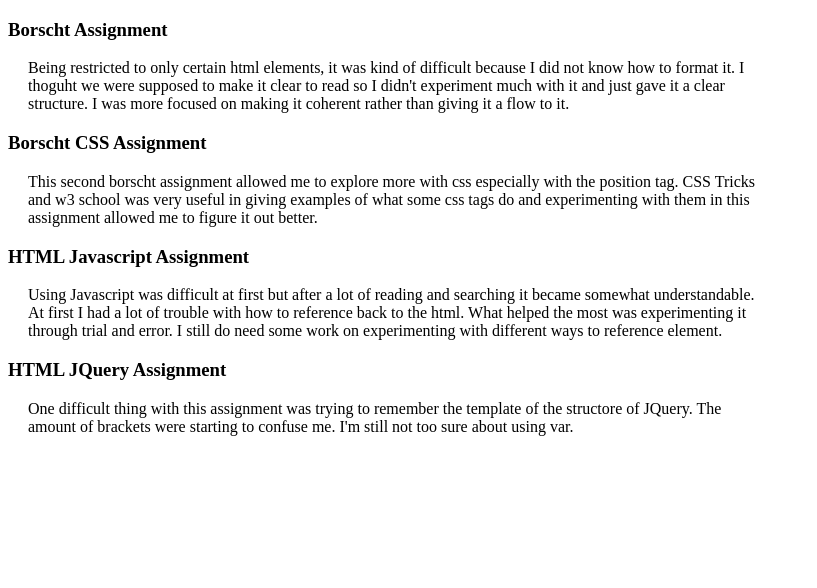
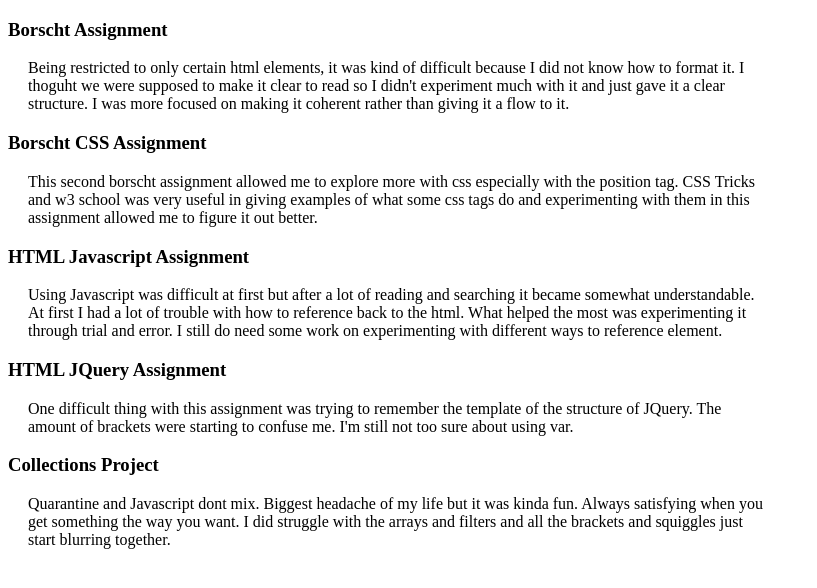
Before and after one commit to xianyu-li/personal-site, a plain HTML site: page documentation/documentation.html in a window 1280 px wide. Shown: the whole page, without its empty margins (0-817 px from the left). Drawn offline with Linux system fonts and the light colour scheme.

Commit message:
documentation update

```diff
--- a/documentation/documentation.html
+++ b/documentation/documentation.html
@@ -18,7 +18,9 @@
     <p>Using Javascript was difficult at first but after a lot of reading and searching it became somewhat understandable. At first I had a lot of trouble with how to reference back to the html. What helped the most was experimenting it through trial and error. I still do need some work on experimenting with different ways to reference element.</p>
 
     <H3>HTML JQuery Assignment</H3>
-    <p>One difficult thing with this assignment was trying to remember the template of the structore of JQuery. The amount of brackets were starting to confuse me. I'm still not too sure about using var.</p>
+    <p>One difficult thing with this assignment was trying to remember the template of the structure of JQuery. The amount of brackets were starting to confuse me. I'm still not too sure about using var.</p>
 
+    <H3>Collections Project</H3>
+    <p>Quarantine and Javascript dont mix. Biggest headache of my life but it was kinda fun. Always satisfying when you get something the way you want. I did struggle with the arrays and filters and all the brackets and squiggles just start blurring together. </p>
 </body>
 </html>
```
